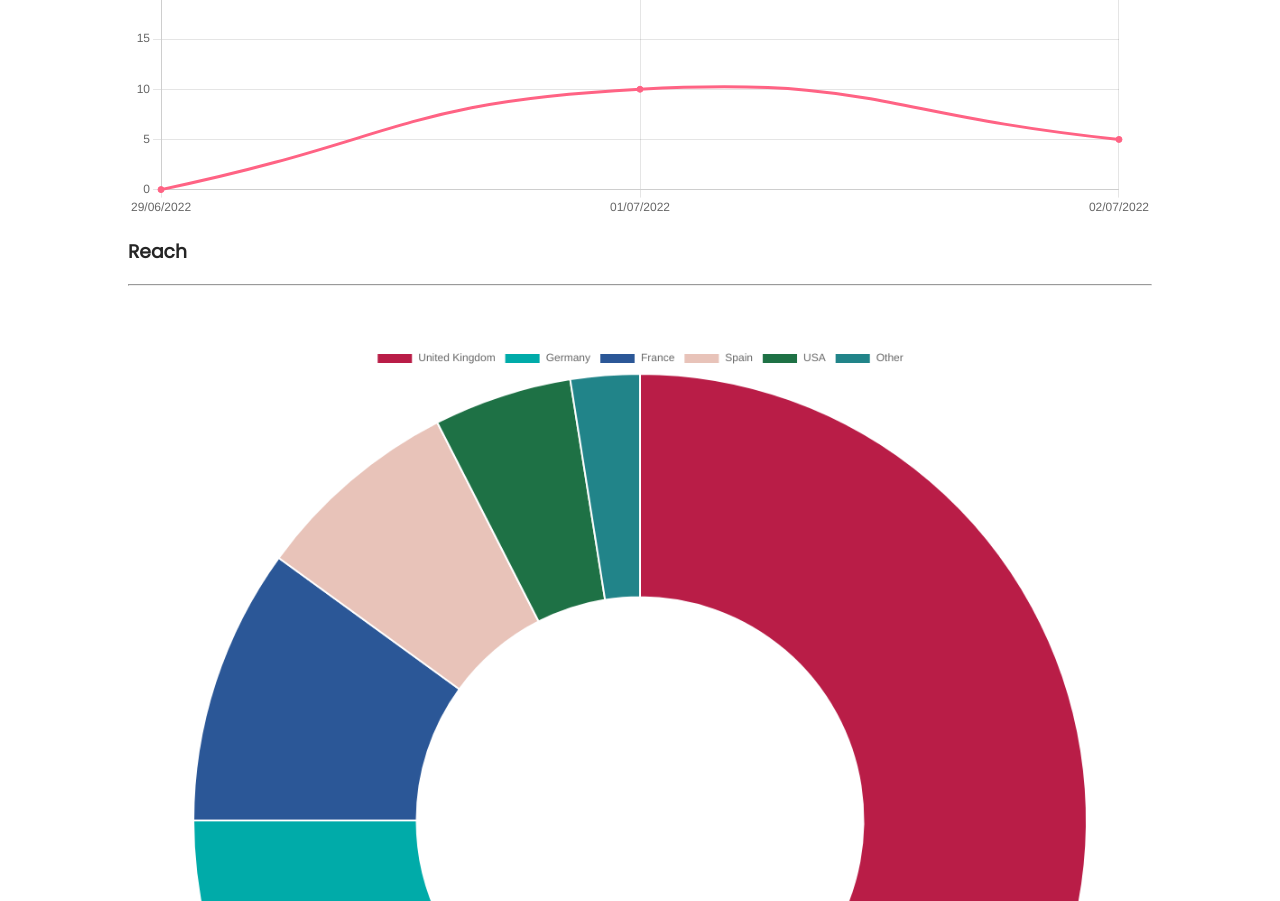
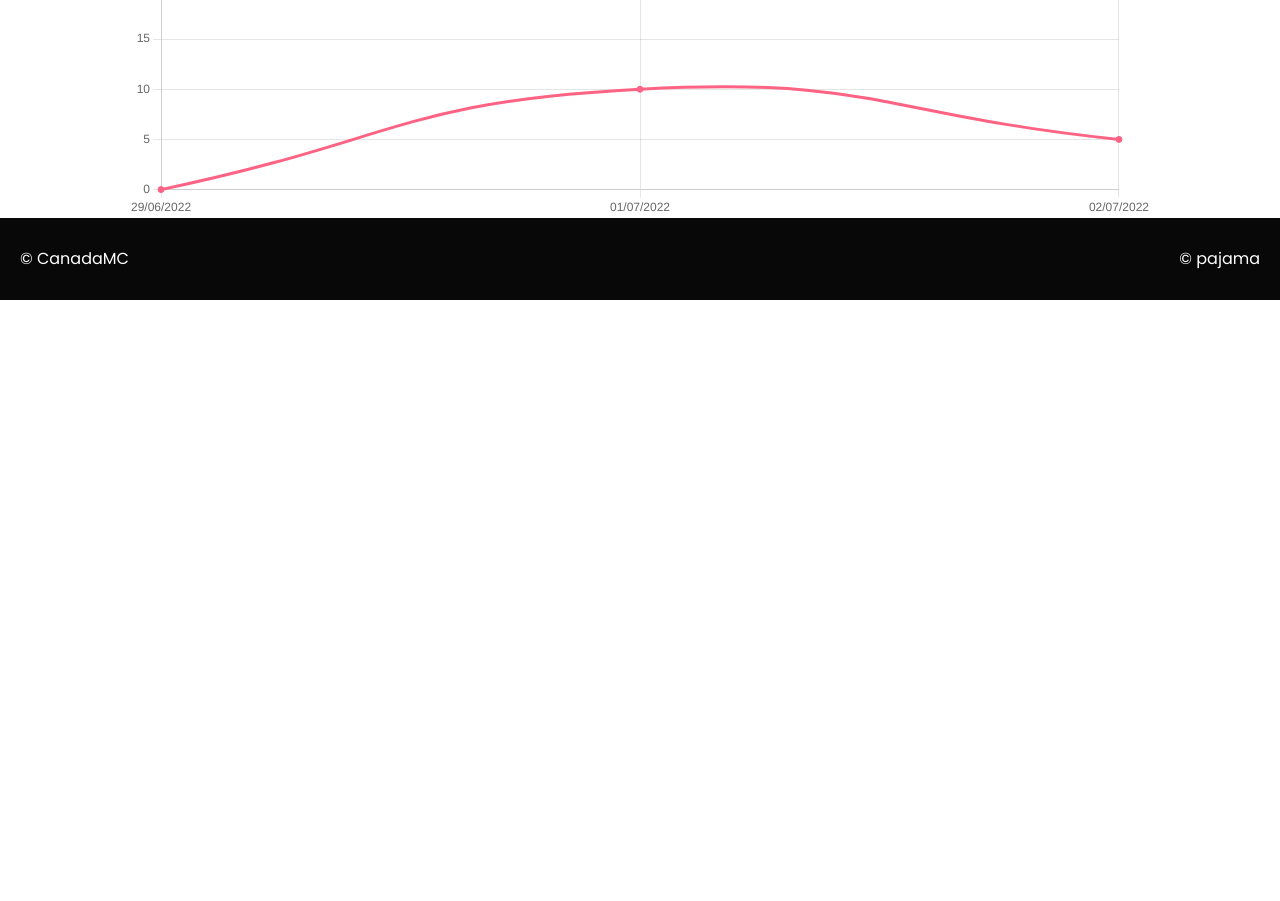
Before and after one commit to CanadaMC/canada-c-analytics, a plain HTML site: page index.html in a window 1280 px wide. Shown: the part 1239-2140 px from the top of the page. After the commit the page ends 1539 px from the top, so only its background shows below. Drawn offline with nearby package versions, Linux system fonts and the light colour scheme; some packages are replaced by stand-ins of ours; a script that the page names is missing.

Commit message:
commit
commit

```diff
--- a/css/main.css
+++ b/css/main.css
@@ -1,12 +1,12 @@
 @import url("https://fonts.googleapis.com/css?family=Poppins");
 
 :root {
-    --highlight: #8B3ACA;
+    --highlight: #742925;
     --main: #FFF;
     --text: rgb(37, 37, 37);
     --background: hwb(0 3% 97%);
-    --alt: #3A2A9E;
-    --alt1: #281852;
+    --alt: #742925;
+    --alt1: #431816;
     --grad-bg: linear-gradient(250deg, var(--highlight) 0%, var(--alt) 50%);
 }
 
--- a/index.html
+++ b/index.html
@@ -15,7 +15,7 @@
 
     <meta name="description" content="CanadaMC Server Analytics">
     <meta name="keywords"
-          content="CanadaMC is a high performance and feature rich Velocity fork. We feature built in AntiBot, player management and much more.">
+          content="CanadaMC is a high performance Development Team">
     <meta name="author" content="Pajama, fxcilities">
     <link rel="icon" href="./assets/icon.ico">
 
@@ -76,13 +76,6 @@
             <canvas id="chart_cps"></canvas>
         </div>
     </div>
-    <div class="content">
-        <h3>Reach</h3>
-        <hr>
-        <div>
-            <canvas id="chart_countries" class="donut"></canvas>
-        </div>
-    </div>
 </section>
 <footer>
     <p class="left">© CanadaMC</p>
```
